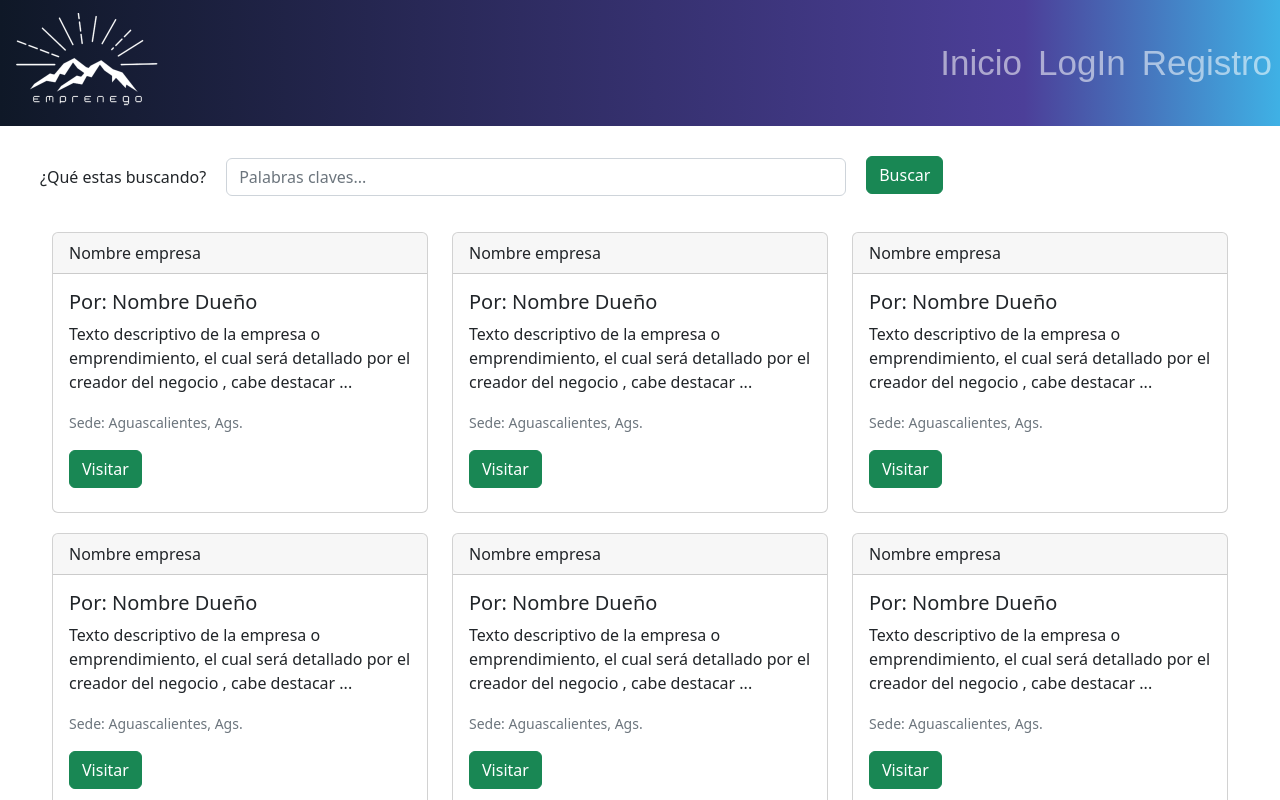
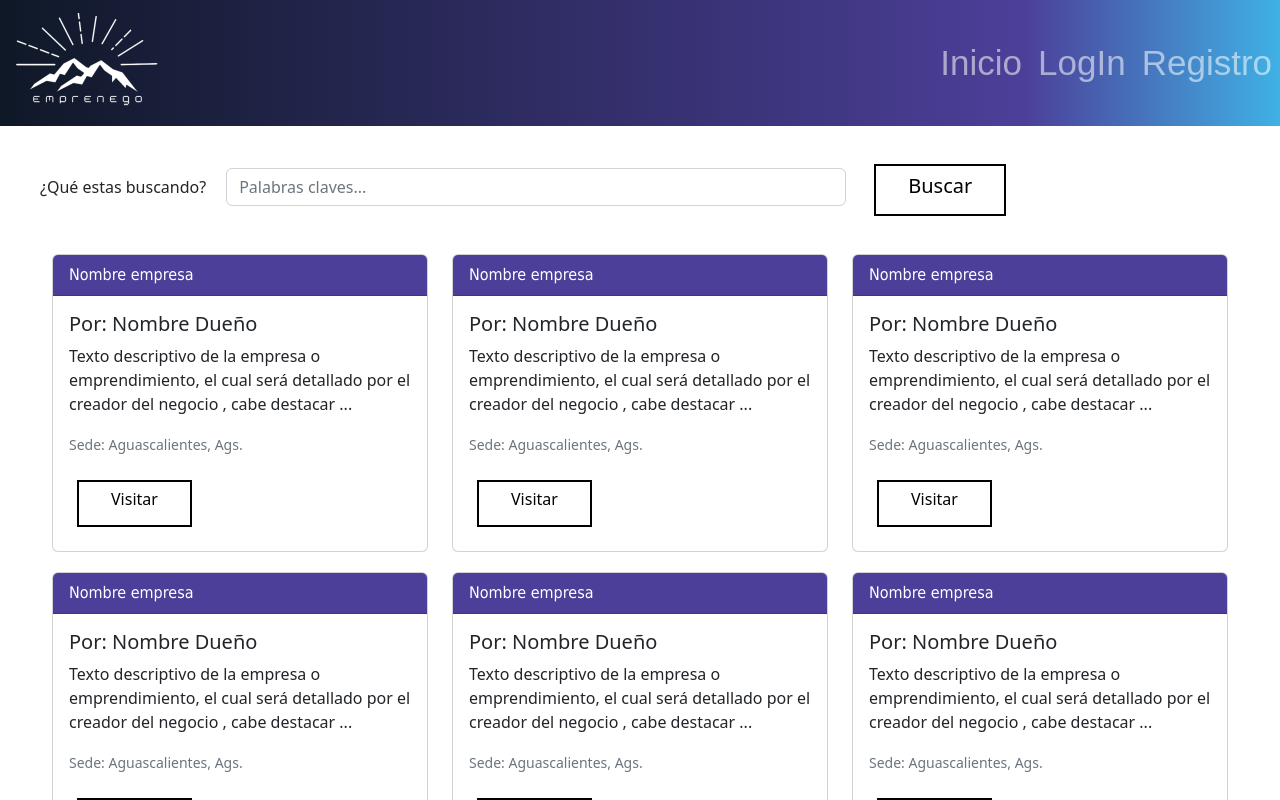
Before and after one commit to ATQ10/emprendeFront, an Angular app: page /allBusiness in a window 1280 px wide. Shown: the top 800 px of the page. Built offline with nearby package versions, Linux system fonts and the light colour scheme.

Commit message:
Rediseño de allBusiness

```diff
--- a/src/app/Components/all-business/all-business.component.css
+++ b/src/app/Components/all-business/all-business.component.css
@@ -17,3 +17,34 @@
 .card{
     margin-bottom: 20px;
 }
+
+.card button{
+    text-align: center;
+}
+
+.card-header{
+    background-color: rgba(76,63,153,1);
+    color: white;
+    font-family: Tahoma;
+}
+
+.raise:hover,
+.raise:focus {
+  box-shadow: 0 .9em .9em  #3FB1E5;
+  transform: translateY(-0.25em);
+}
+
+button:hover,
+button:focus{
+    border-color: #0F1827   ;
+}
+
+button {
+  background: none;
+  border: 2px solid;
+  font: inherit;
+  line-height: 1;
+  margin: 0.5em;
+  padding: .5em 2em;
+  transition: 0.25s;
+}
--- a/src/app/Components/all-business/all-business.component.html
+++ b/src/app/Components/all-business/all-business.component.html
@@ -3,12 +3,12 @@
         <div class="form-outline">
           <label class="form-label" for="form3Example1">¿Qué estas buscando?</label>
           <input id="search" type="text" formControlName="search" class="form-control" placeholder="Palabras claves..." />
-          <button type="submit" class="btn btn-success mb-2">Buscar</button>
+          <button type="submit" class="raise mb-2"><h5>Buscar</h5></button>
         </div>
     </div>
 </form>
 <div class="row resultados">
-    <div class="col-lg-4 col-md-4 col-sm-6">
+    <div class="col-lg-4 col-md-5 col-sm-6">
         <div class="card">
             <div class="card-header">
                 Nombre empresa
@@ -24,11 +24,11 @@
                         Sede: Aguascalientes, Ags.
                     </small>
                 </p>
-                <button type="submit" class="btn btn-success mb-2">Visitar</button>
+                <button type="submit" class="raise mb-2"><h6>Visitar</h6></button>
             </div>
         </div>
     </div>
-    <div class="col-lg-4 col-md-4 col-sm-6">
+    <div class="col-lg-4 col-md-5 col-sm-6">
         <div class="card">
             <div class="card-header">
                 Nombre empresa
@@ -44,11 +44,11 @@
                         Sede: Aguascalientes, Ags.
                     </small>
                 </p>
-                <button type="submit" class="btn btn-success mb-2">Visitar</button>
+                <button type="submit" class="raise mb-2"><h6>Visitar</h6></button>
             </div>
         </div>
     </div>
-    <div class="col-lg-4 col-md-4 col-sm-6">
+    <div class="col-lg-4 col-md-5 col-sm-6">
         <div class="card">
             <div class="card-header">
                 Nombre empresa
@@ -64,11 +64,11 @@
                         Sede: Aguascalientes, Ags.
                     </small>
                 </p>
-                <button type="submit" class="btn btn-success mb-2">Visitar</button>
+                <button type="submit" class="raise mb-2"><h6>Visitar</h6></button>
             </div>
         </div>
     </div>
-    <div class="col-lg-4 col-md-4 col-sm-6">
+    <div class="col-lg-4 col-md-5 col-sm-6">
         <div class="card">
             <div class="card-header">
                 Nombre empresa
@@ -84,11 +84,11 @@
                         Sede: Aguascalientes, Ags.
                     </small>
                 </p>
-                <button type="submit" class="btn btn-success mb-2">Visitar</button>
+                <button type="submit" class="raise mb-2"><h6>Visitar</h6></button>
             </div>
         </div>
     </div>
-    <div class="col-lg-4 col-md-4 col-sm-6">
+    <div class="col-lg-4 col-md-5 col-sm-6">
         <div class="card">
             <div class="card-header">
                 Nombre empresa
@@ -104,11 +104,11 @@
                         Sede: Aguascalientes, Ags.
                     </small>
                 </p>
-                <button type="submit" class="btn btn-success mb-2">Visitar</button>
+                <button type="submit" class="raise mb-2"><h6>Visitar</h6></button>
             </div>
         </div>
     </div>
-    <div class="col-lg-4 col-md-4 col-sm-6">
+    <div class="col-lg-4 col-md-5 col-sm-6">
         <div class="card">
             <div class="card-header">
                 Nombre empresa
@@ -124,11 +124,11 @@
                         Sede: Aguascalientes, Ags.
                     </small>
                 </p>
-                <button type="submit" class="btn btn-success mb-2">Visitar</button>
+                <button type="submit" class="raise mb-2"><h6>Visitar</h6></button>
             </div>
         </div>
     </div>
-    <div class="col-lg-4 col-md-4 col-sm-6">
+    <div class="col-lg-4 col-md-5 col-sm-6">
         <div class="card">
             <div class="card-header">
                 Nombre empresa
@@ -144,11 +144,11 @@
                         Sede: Aguascalientes, Ags.
                     </small>
                 </p>
-                <button type="submit" class="btn btn-success mb-2">Visitar</button>
+                <button type="submit" class="raise mb-2"><h6>Visitar</h6></button>
             </div>
         </div>
     </div>
-    <div class="col-lg-4 col-md-4 col-sm-6">
+    <div class="col-lg-4 col-md-5 col-sm-6">
         <div class="card">
             <div class="card-header">
                 Nombre empresa
@@ -164,7 +164,7 @@
                         Sede: Aguascalientes, Ags.
                     </small>
                 </p>
-                <button type="submit" class="btn btn-success mb-2">Visitar</button>
+                <button type="submit" class="raise mb-2"><h6>Visitar</h6></button>
             </div>
         </div>
     </div>
```
Also changed, not shown: 1 other file (tests, documents, lock files or other folders).
